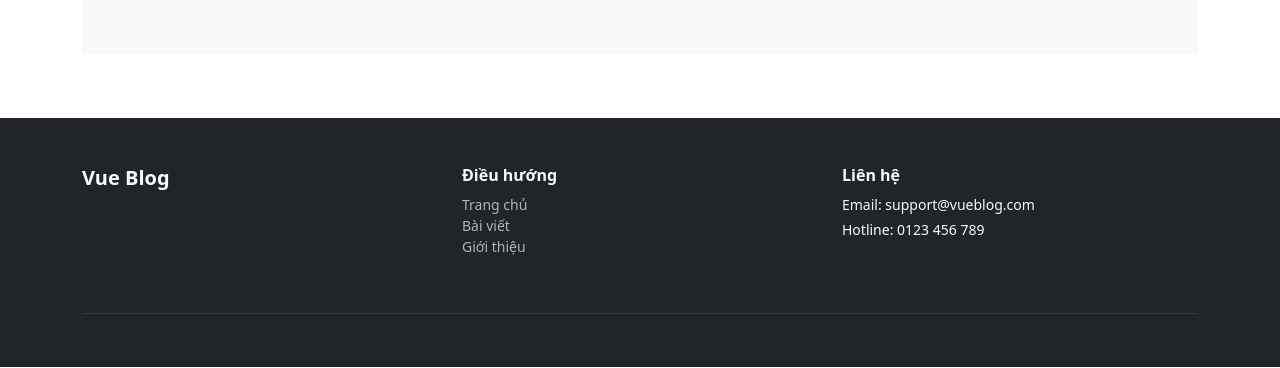
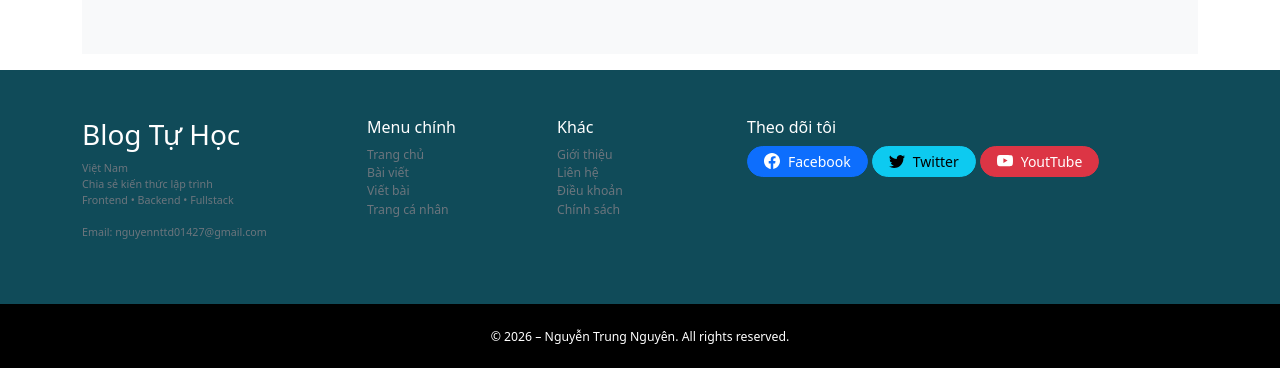
Before and after one commit to tr-nguyenn/SOF3081_Assgnment, a Vue app in the folder SOF3081_FrontEnd/: page / in a window 1280 px wide. Shown: the part 1028-1396 px from the top of the page. Built offline with nearby package versions, Linux system fonts and the light colour scheme.

Commit message:
Design_navbar-footer

```diff
--- a/SOF3081_FrontEnd/package.json
+++ b/SOF3081_FrontEnd/package.json
@@ -11,6 +11,7 @@
   "dependencies": {
     "axios": "^1.13.2",
     "bootstrap": "^5.3.8",
+    "bootstrap-icons": "^1.13.1",
     "vue": "^3.5.24",
     "vue-router": "^4.6.4"
   },
--- a/SOF3081_FrontEnd/src/components/Footer.vue
+++ b/SOF3081_FrontEnd/src/components/Footer.vue
@@ -1,47 +1,120 @@
 <template>
-  <footer class="bg-dark text-light pt-5 pb-3 mt-5">
+  <!-- Footer -->
+  <footer class="py-5 text-bg-primary small">
     <div class="container">
-      <div class="row">
-        <!-- Logo / About -->
-        <div class="col-md-4 mb-4">
-          <h5 class="fw-bold">Vue Blog</h5>
-          <p class="small text-muted">Nền tảng chia sẻ kiến thức, bài viết và học tập với Vue.js.</p>
+      <div class="row small">
+        <!-- Thông tin thương hiệu -->
+        <div class="col-md-3">
+          <div class="brand-icon mb-2">
+            <h3>Blog Tự Học</h3>
+          </div>
+          <address class="small text-secondary">
+            Việt Nam <br />
+            Chia sẻ kiến thức lập trình <br />
+            Frontend • Backend • Fullstack
+          </address>
+          <p class="small text-secondary">Email: nguyennttd01427@gmail.com</p>
         </div>
 
-        <!-- Menu -->
-        <div class="col-md-4 mb-4">
-          <h6 class="fw-semibold">Điều hướng</h6>
-          <ul class="list-unstyled small">
-            <li><RouterLink to="/" class="footer-link">Trang chủ</RouterLink></li>
-            <li><RouterLink to="/post/1" class="footer-link">Bài viết</RouterLink></li>
-            <li><a href="#" class="footer-link">Giới thiệu</a></li>
+        <!-- Menu chính -->
+        <div class="col-md-2">
+          <h6>Menu chính</h6>
+          <ul class="list-unstyled">
+            <li>
+              <a href="/" class="text-decoration-none text-secondary">Trang chủ</a>
+            </li>
+            <li>
+              <a href="/posts" class="text-decoration-none text-secondary">Bài viết</a>
+            </li>
+            <li>
+              <a href="/create-post" class="text-decoration-none text-secondary">Viết bài</a>
+            </li>
+            <li>
+              <a href="/profile" class="text-decoration-none text-secondary">Trang cá nhân</a>
+            </li>
           </ul>
         </div>
 
-        <!-- Contact -->
-        <div class="col-md-4 mb-4">
-          <h6 class="fw-semibold">Liên hệ</h6>
-          <p class="small mb-1">Email: support@vueblog.com</p>
-          <p class="small">Hotline: 0123 456 789</p>
+        <!-- Thông tin khác -->
+        <div class="col-md-2">
+          <h6>Khác</h6>
+          <ul class="list-unstyled">
+            <li>
+              <a href="#" class="text-decoration-none text-secondary">Giới thiệu</a>
+            </li>
+            <li>
+              <a href="#" class="text-decoration-none text-secondary">Liên hệ</a>
+            </li>
+            <li>
+              <a href="#" class="text-decoration-none text-secondary">Điều khoản</a>
+            </li>
+            <li>
+              <a href="#" class="text-decoration-none text-secondary">Chính sách</a>
+            </li>
+          </ul>
+        </div>
+
+        <!-- Mạng xã hội -->
+        <div class="col-md-5">
+          <h6>Theo dõi tôi</h6>
+          <div>
+            <a href="" class="btn btn-primary btn-sm px-3 rounded-pill d-inline-flex align-items-center mb-2 me-1">
+              <svg
+                xmlns="http://www.w3.org/2000/svg"
+                width="16"
+                height="16"
+                fill="currentColor"
+                class="bi bi-facebook me-md-2"
+                viewBox="0 0 16 16"
+              >
+                <path
+                  d="M16 8.049c0-4.446-3.582-8.05-8-8.05C3.58 0-.002 3.603-.002 8.05c0 4.017 2.926 7.347 6.75 7.951v-5.625h-2.03V8.05H6.75V6.275c0-2.017 1.195-3.131 3.022-3.131.876 0 1.791.157 1.791.157v1.98h-1.009c-.993 0-1.303.621-1.303 1.258v1.51h2.218l-.354 2.326H9.25V16c3.824-.604 6.75-3.934 6.75-7.951z"
+                ></path>
+              </svg>
+              <span class="d-none d-md-block">Facebook</span>
+            </a>
+            <a href="" class="btn btn-info btn-sm px-3 rounded-pill d-inline-flex align-items-center mb-2 me-1">
+              <svg
+                xmlns="http://www.w3.org/2000/svg"
+                width="16"
+                height="16"
+                fill="currentColor"
+                class="bi bi-twitter me-md-2"
+                viewBox="0 0 16 16"
+              >
+                <path
+                  d="M5.026 15c6.038 0 9.341-5.003 9.341-9.334 0-.14 0-.282-.006-.422A6.685 6.685 0 0 0 16 3.542a6.658 6.658 0 0 1-1.889.518 3.301 3.301 0 0 0 1.447-1.817 6.533 6.533 0 0 1-2.087.793A3.286 3.286 0 0 0 7.875 6.03a9.325 9.325 0 0 1-6.767-3.429 3.289 3.289 0 0 0 1.018 4.382A3.323 3.323 0 0 1 .64 6.575v.045a3.288 3.288 0 0 0 2.632 3.218 3.203 3.203 0 0 1-.865.115 3.23 3.23 0 0 1-.614-.057 3.283 3.283 0 0 0 3.067 2.277A6.588 6.588 0 0 1 .78 13.58a6.32 6.32 0 0 1-.78-.045A9.344 9.344 0 0 0 5.026 15z"
+                ></path>
+              </svg>
+              <span class="d-none d-md-block">Twitter</span>
+            </a>
+            <a href="" class="btn btn-danger btn-sm px-3 rounded-pill d-inline-flex align-items-center mb-2">
+              <svg
+                xmlns="http://www.w3.org/2000/svg"
+                width="16"
+                height="16"
+                fill="currentColor"
+                class="bi bi-youtube me-md-2"
+                viewBox="0 0 16 16"
+              >
+                <path
+                  d="M8.051 1.999h.089c.822.003 4.987.033 6.11.335a2.01 2.01 0 0 1 1.415 1.42c.101.38.172.883.22 1.402l.01.104.022.26.008.104c.065.914.073 1.77.074 1.957v.075c-.001.194-.01 1.108-.082 2.06l-.008.105-.009.104c-.05.572-.124 1.14-.235 1.558a2.007 2.007 0 0 1-1.415 1.42c-1.16.312-5.569.334-6.18.335h-.142c-.309 0-1.587-.006-2.927-.052l-.17-.006-.087-.004-.171-.007-.171-.007c-1.11-.049-2.167-.128-2.654-.26a2.007 2.007 0 0 1-1.415-1.419c-.111-.417-.185-.986-.235-1.558L.09 9.82l-.008-.104A31.4 31.4 0 0 1 0 7.68v-.123c.002-.215.01-.958.064-1.778l.007-.103.003-.052.008-.104.022-.26.01-.104c.048-.519.119-1.023.22-1.402a2.007 2.007 0 0 1 1.415-1.42c.487-.13 1.544-.21 2.654-.26l.17-.007.172-.006.086-.003.171-.007A99.788 99.788 0 0 1 7.858 2h.193zM6.4 5.209v4.818l4.157-2.408L6.4 5.209z"
+                ></path>
+              </svg>
+              <span class="d-none d-md-block">YoutTube</span>
+            </a>
+          </div>
         </div>
       </div>
-
-      <hr class="border-secondary" />
-
-      <div class="text-center small text-muted">© 2026 Vue Blog | SOF3081 – FPT Polytechnic</div>
     </div>
   </footer>
+
+  <!-- Copyright -->
+  <div class="bg-black text-bg-dark py-4 small">
+    <div class="container">
+      <div class="row text-center">
+        <p class="m-0 small">© 2026 – Nguyễn Trung Nguyên. All rights reserved.</p>
+      </div>
+    </div>
+  </div>
 </template>
-
-<script setup lang="ts"></script>
-
-<style scoped>
-.footer-link {
-  color: #adb5bd;
-  text-decoration: none;
-}
-
-.footer-link:hover {
-  color: #ffffff;
-}
-</style>
--- a/SOF3081_FrontEnd/src/components/Navbar.vue
+++ b/SOF3081_FrontEnd/src/components/Navbar.vue
@@ -22,10 +22,17 @@
             <RouterLink class="nav-link" to="post/1">Bài viết</RouterLink>
           </li>
         </ul>
-        <div class="d-flex align-items-center gap-2">
-          <RouterLink class="btn btn-outline-light btn-sm px-3 rounded-pill" to="login">Đăng nhập</RouterLink>
-          <RouterLink class="btn btn-warning btn-sm px-3 rounded-pill fw-semibold" to="register"> Đăng ký </RouterLink>
+        <div class="d-flex align-items-center gap-2 me-2">
+          <RouterLink class="btn btn-outline-light btn-sm px-3 rounded-2" to="login">Đăng nhập</RouterLink>
+          <RouterLink class="btn btn-warning btn-sm px-3 rounded-2 fw-semibold" to="register"> Đăng ký </RouterLink>
         </div>
+        <!-- form search -->
+        <form class="d-flex mt-lg-0 mt-2" role="search">
+          <div class="input-group">
+            <input type="search" class="form-control form-control-sm" placeholder="Nội dung tìm kiếm..." />
+            <button type="submit" class="btn btn-sm btn-success"><i class="bi bi-search"></i></button>
+          </div>
+        </form>
       </div>
     </div>
   </nav>
--- a/SOF3081_FrontEnd/src/main.ts
+++ b/SOF3081_FrontEnd/src/main.ts
@@ -1,6 +1,7 @@
 import {createApp} from "vue";
 import "bootstrap/dist/css/bootstrap.min.css";
 import "bootstrap/dist/js/bootstrap.bundle.min.js";
+import "bootstrap-icons/font/bootstrap-icons.css";
 import "./assets/custom.css";
 
 import App from "./App.vue";
--- a/SOF3081_FrontEnd/src/views/Register.vue
+++ b/SOF3081_FrontEnd/src/views/Register.vue
@@ -11,7 +11,7 @@
         "
       >
         <div>
-          <RouterLink to="/" class="fw-bold h5">📘 BlogManager</RouterLink>
+          <h6 to="/" class="fw-bold h5">📘 BlogManager</h6>
         </div>
 
         <div>
@@ -36,7 +36,6 @@
           </RouterLink>
           <h2 class="fw-bold mb-2">Tham gia cộng đồng</h2>
           <p class="text-secondary mb-4">Nhập thông tin bên dưới để tạo tài khoản miễn phí.</p>
-
           <form>
             <div class="mb-3">
               <label class="form-label fw-bold">Họ và tên</label>
```
Also changed, not shown: 1 other file (tests, documents, lock files or other folders).
